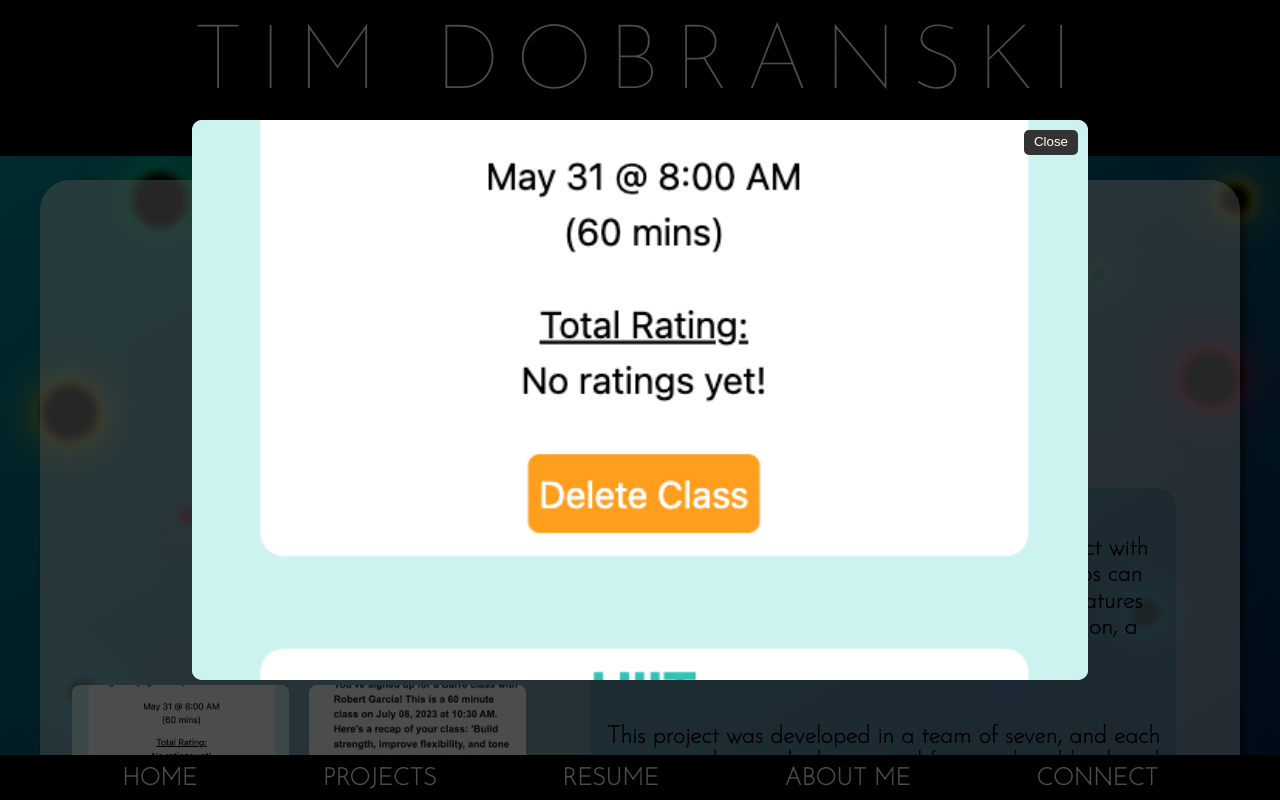
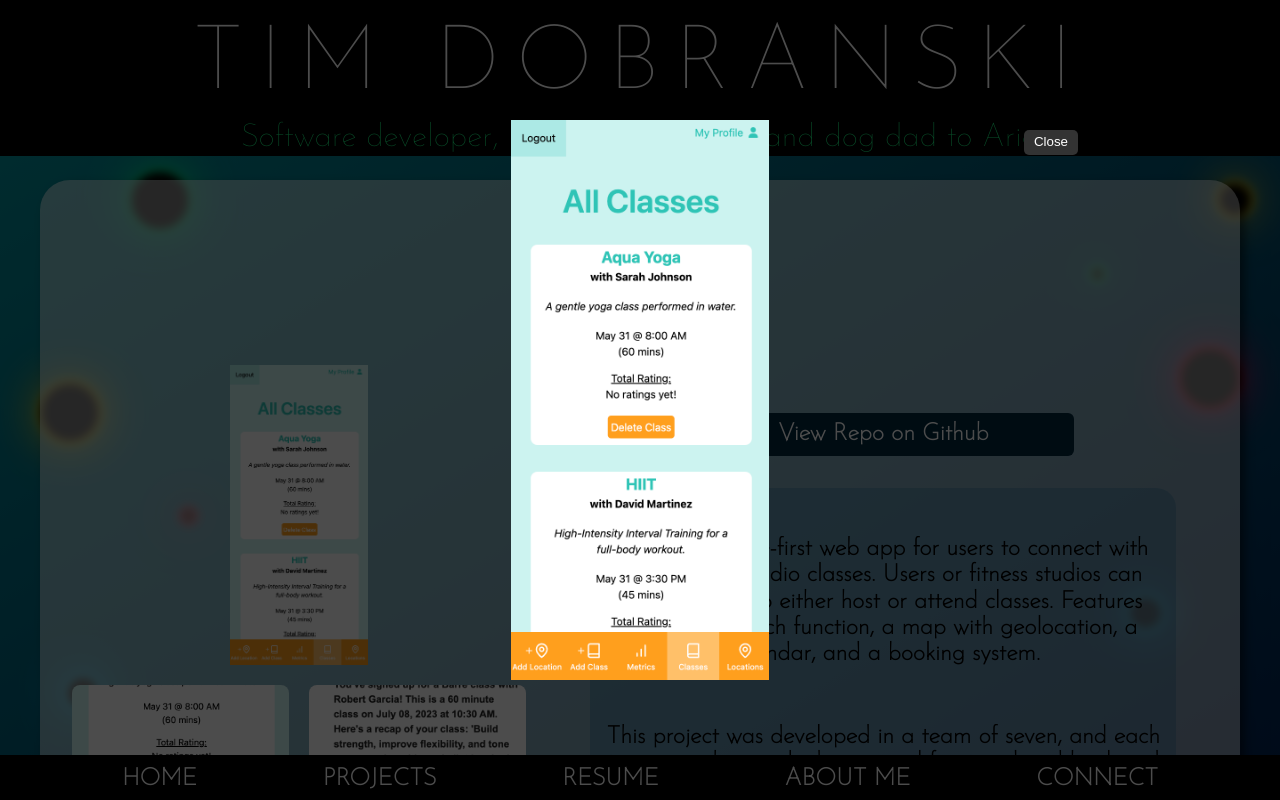
Before and after one commit to timdobranski/portfolio, a Next.js app: page /Rings/Projects/fitpass in a window 1280 px wide. Both pictures are taken after a click on the picture 299 px from the left and 515 px from the top of the page. Built offline with nearby package versions, Linux system fonts and the light colour scheme.

Commit message:
Fixed modal image stretch in Gallary

```diff
--- a/src/app/Rings/Resume/page.js
+++ b/src/app/Rings/Resume/page.js
@@ -9,9 +9,9 @@ export default function Resume() {
     <div className={styles.resumeContainer}>
       <h1 >RESUME</h1>
       <p>Download my resume, or browse my skills, accomplishments, & work philosophy below</p>
-      {/* <a className={styles.resumeLink}href='https://docs.google.com/document/d/1W2uhSpW7nABS7ghYJyMSFq4B4OewsUBZX-lPDuYDrVk/edit?usp=sharing' target='_blank' rel='noreferrer'>
+      <a className={styles.resumeLink}href='https://docs.google.com/document/d/1W2uhSpW7nABS7ghYJyMSFq4B4OewsUBZX-lPDuYDrVk/edit?usp=sharing' target='_blank' rel='noreferrer'>
         <div >Download Resume</div>
-      </a> */}
+      </a>
       <div className={styles.resumeGrid}>
       <h2 className={styles.skillsLabel}>Technical Skills</h2>
         <div className={`${styles.frontEnd} ${styles.resumeGridItem}`}>
--- a/src/components/Gallery/Gallery.js
+++ b/src/components/Gallery/Gallery.js
@@ -25,7 +25,7 @@ export default function Gallery({ images }) {
       {isModalOpen && (
         <div className={styles.modalOverlay} onClick={()=>{setIsModalOpen(false)}}>
           <div className={styles.modalContent}>
-            <Image src={mainImage} alt="Modal View" layout="fill" objectFit="cover" />
+          <Image src={mainImage} alt="Modal View" layout="fill" objectFit="contain" />
             <button onClick={() => setIsModalOpen(false)}>Close</button>
           </div>
         </div>
--- a/src/components/Gallery/Gallery.module.css
+++ b/src/components/Gallery/Gallery.module.css
@@ -52,7 +52,6 @@
   position: relative;
   width: 70%;
   height: 70%;
-  background-color: #fff;
   border-radius: 10px;
   overflow: hidden;
 }
```
